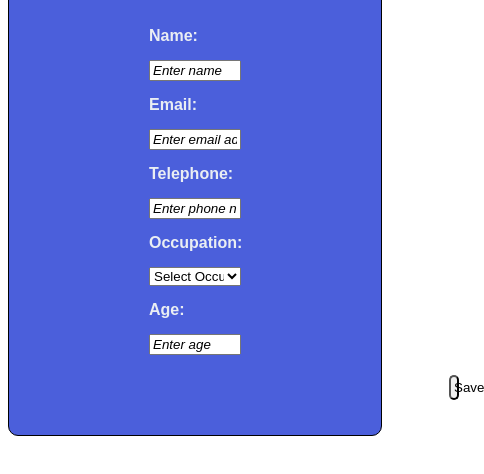
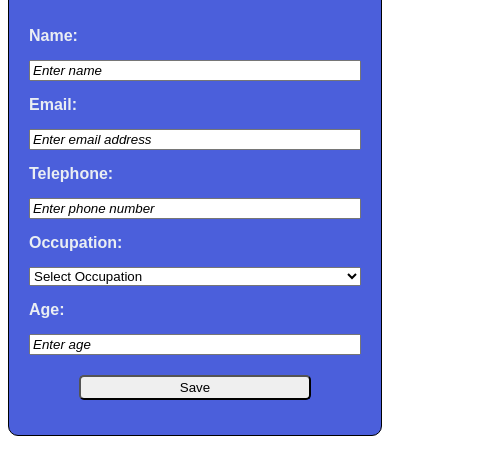
Before and after one commit to Softt24/full-stack-user-profile, a plain HTML site: page public/index.html in a window 390 px wide. Shown: the part 64-538 px from the top of the page, 484 px wide, since content can reach past the window. Drawn offline with Linux system fonts and the light colour scheme.

Commit message:
Update project

```diff
--- a/public/style.css
+++ b/public/style.css
@@ -33,3 +33,27 @@ button[type="button"] {
   color: #000;
   font-style: italic;
 }
+
+/* Apply media queries
+
+/* For screens smaller than 768px (tablets and phones) */
+@media (max-width: 768px) {
+  form {
+    margin: 30px 50px;
+  }
+
+  button[type="button"] {
+    margin: 5px 150px;
+  }
+}
+
+/* For screens smaller than 480px (phones) */
+@media (max-width: 480px) {
+  form {
+    margin: 30px 20px;
+  }
+
+  button[type="button"] {
+    margin: 5px 50px;
+  }
+}
```
